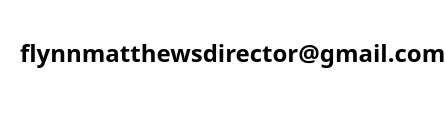
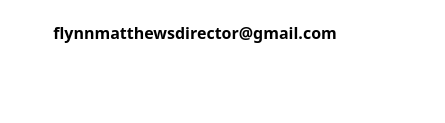
Before and after one commit to toby-j/portfolio_flynn, a plain HTML site: page src/pages/contact.html in a window 390 px wide. Shown: the part 195-318 px from the top of the page, 445 px wide, since content can reach past the window. Drawn offline with nearby package versions, Linux system fonts and the light colour scheme.

Commit message:
Fixed email formatting

```diff
--- a/src/pages/contact.html
+++ b/src/pages/contact.html
@@ -82,8 +82,9 @@
   <div class="container mx-auto">
     <div class="grid grid-cols-1 gap-16">
       <div class="w-full text-center">
-        <h1 class="text-2xl sm:text-3xl md:text-4xl pt-10 pb-8"><b>flynnmatthewsdirector@gmail.com</b></h1>
+        <h1 class="text-base sm:text-lg md:text-xl lg:text-4xl xl:text-4xl 2xl:text-4xl pt-6 pb-4 sm:pt-8 sm:pb-6 md:pt-10 md:pb-8"><b>flynnmatthewsdirector@gmail.com</b></h1>
       </div>
+
 
       <div class="w-full flex justify-center">
         <img src="../assets/content/portrait/avatar.png" alt="" class="block mx-auto" />
```
